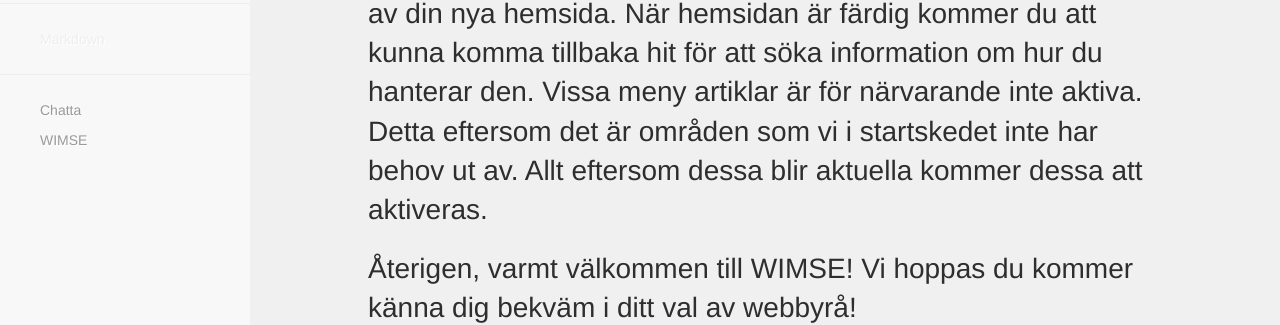
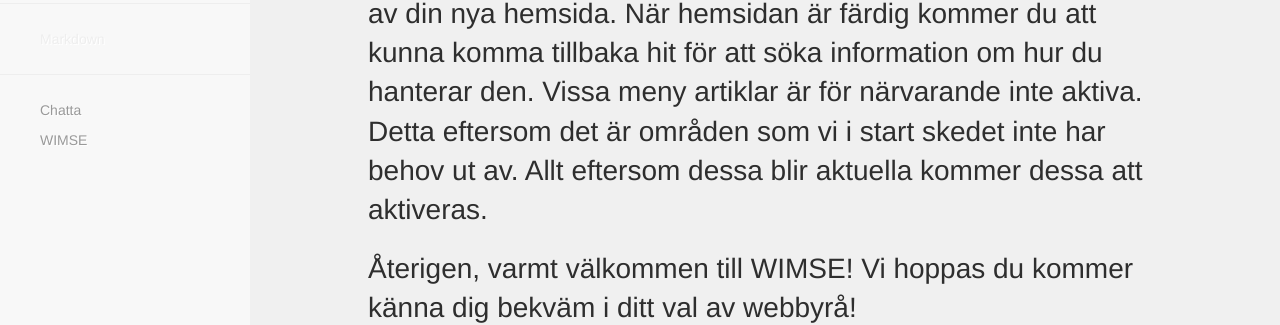
Before and after one commit to rebeckaray/rebeckaray.github.io, a Jekyll site: the page built from index.html, in a window 1280 px wide and 900 px high, scrolled down 608 px. Shown: the part 340-665 px from the top of the window. Built offline with Jekyll 4.4.1, drawn with Linux system fonts in a browser that asks for light colours; nearby versions of some CDN libraries; Markdown is read by kramdown in place of the engine named in the settings; some of the changed text lies outside the part shown.

Commit message:
fiat med greeting text

```diff
--- a/_includes/greeting.html
+++ b/_includes/greeting.html
@@ -2,7 +2,7 @@
   <div class="container">
     <div id="welcome-greeting">
       <h1>Välkommen {{site.name}}</h1>
-      <h2>Hej {{site.customer}} och välkommen till WIMSE Webbutveckling. Denna webbplats kommer vi att använda oss utav under utvecklingen av din nya hemsida. När hemsidan är färdig kommer du att kunna komma tillbaka hit för att söka information om hur du hanterar den. Vissa meny artiklar är för närvarande inte aktiva. Detta eftersom det är områden som vi i startskedet inte har behov ut av. Allt eftersom dessa blir aktuella kommer dessa att aktiveras.</h2>
+      <h2>Hej {{site.customer}} och välkommen till WIMSE Webbutveckling. Denna webbplats kommer vi att använda oss utav under utvecklingen av din nya hemsida. När hemsidan är färdig kommer du att kunna komma tillbaka hit för att söka information om hur du hanterar den. Vissa meny artiklar är för närvarande inte aktiva. Detta eftersom det är områden som vi i start skedet inte har behov ut av. Allt eftersom dessa blir aktuella kommer dessa att aktiveras.</h2>
       <h2> Återigen, varmt välkommen till WIMSE! Vi hoppas du kommer känna dig bekväm i ditt val av webbyrå!</h2>
       <hr />
     </div>
```
Also changed, not shown: 1 other file.
